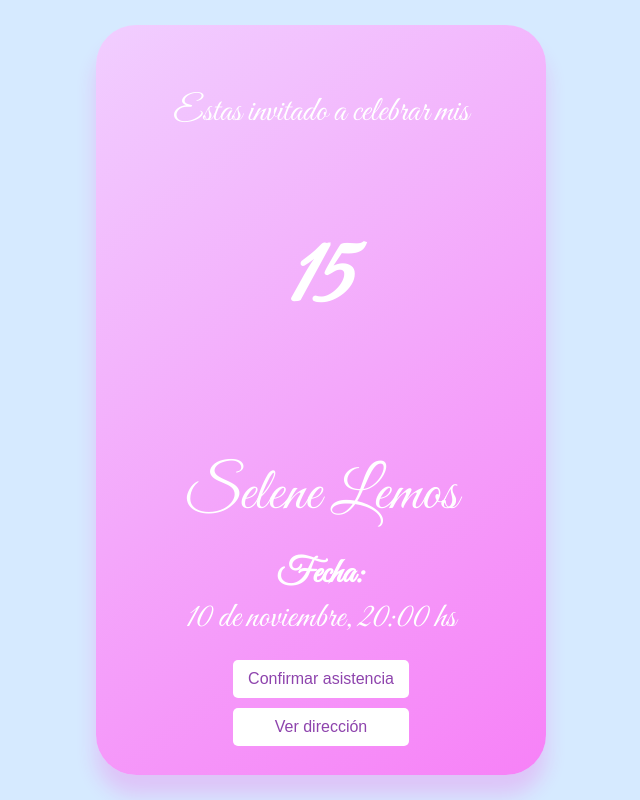
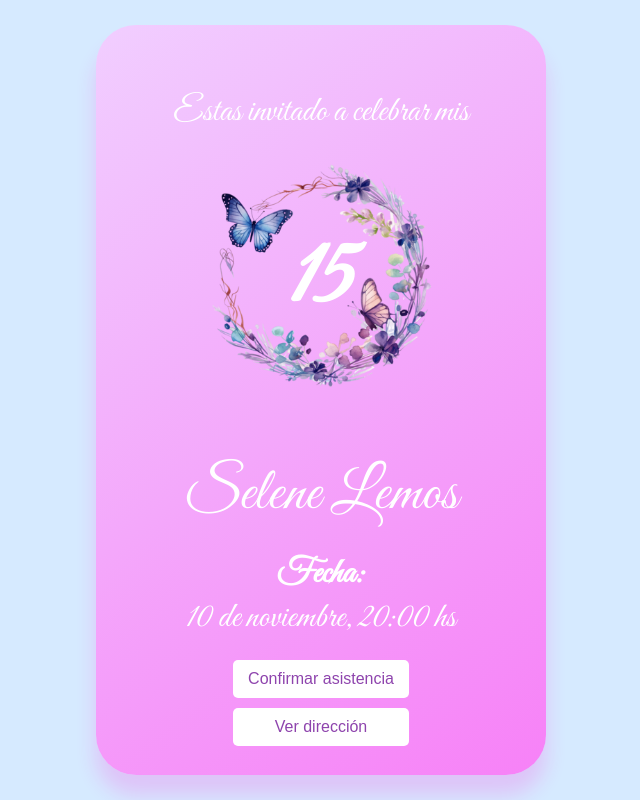
Before and after one commit to Pablogabi07/invitacion_15, a plain HTML site: page index.html in a window 1280 px wide. Shown: the whole page, without its empty margins (319-959 px from the left). Drawn offline with Linux system fonts and the light colour scheme.

Commit message:
Update styles.css

```diff
--- a/styles/styles.css
+++ b/styles/styles.css
@@ -97,7 +97,7 @@ h2 {
     display: inline-block;
     width: 250px; /* Ajusta según el tamaño de la imagen */
     height: 250px;
-    background-image: url('./asset/fondo15.png'); /* Ruta de la imagen */
+    background-image: url('../asset/fondo15.png'); /* Ruta de la imagen */
     background-size: cover;
     background-position: center;
     background-repeat: no-repeat;
```
